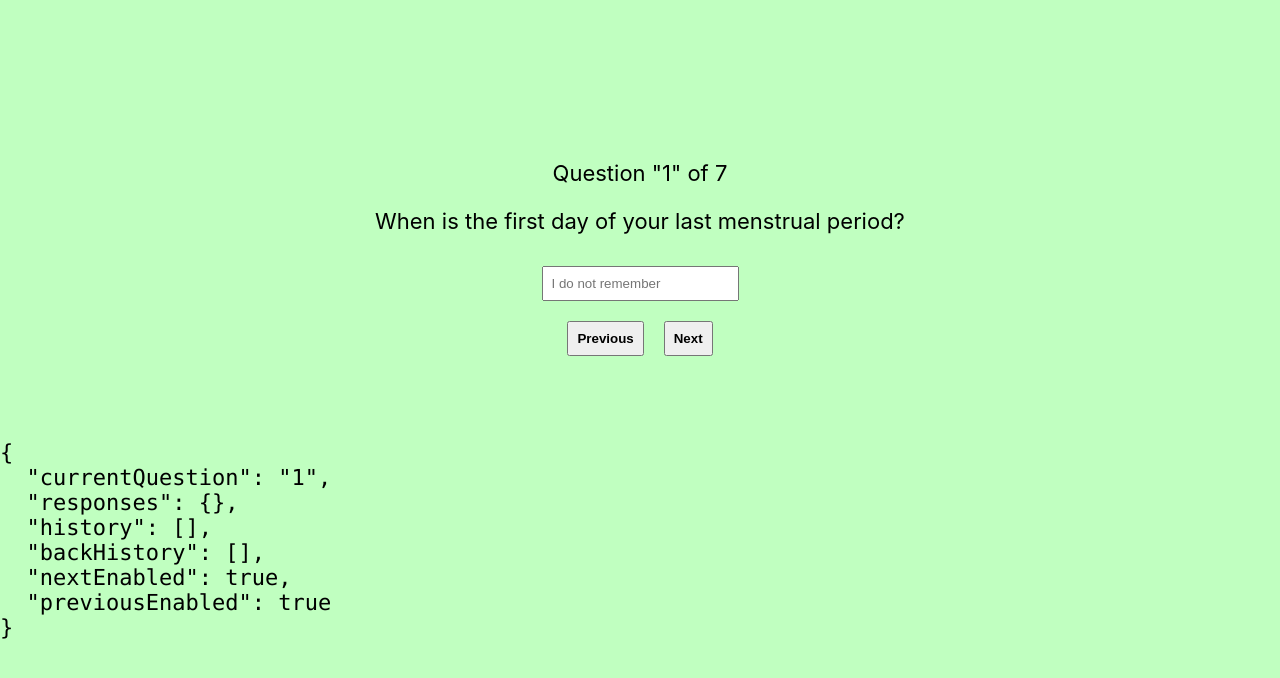
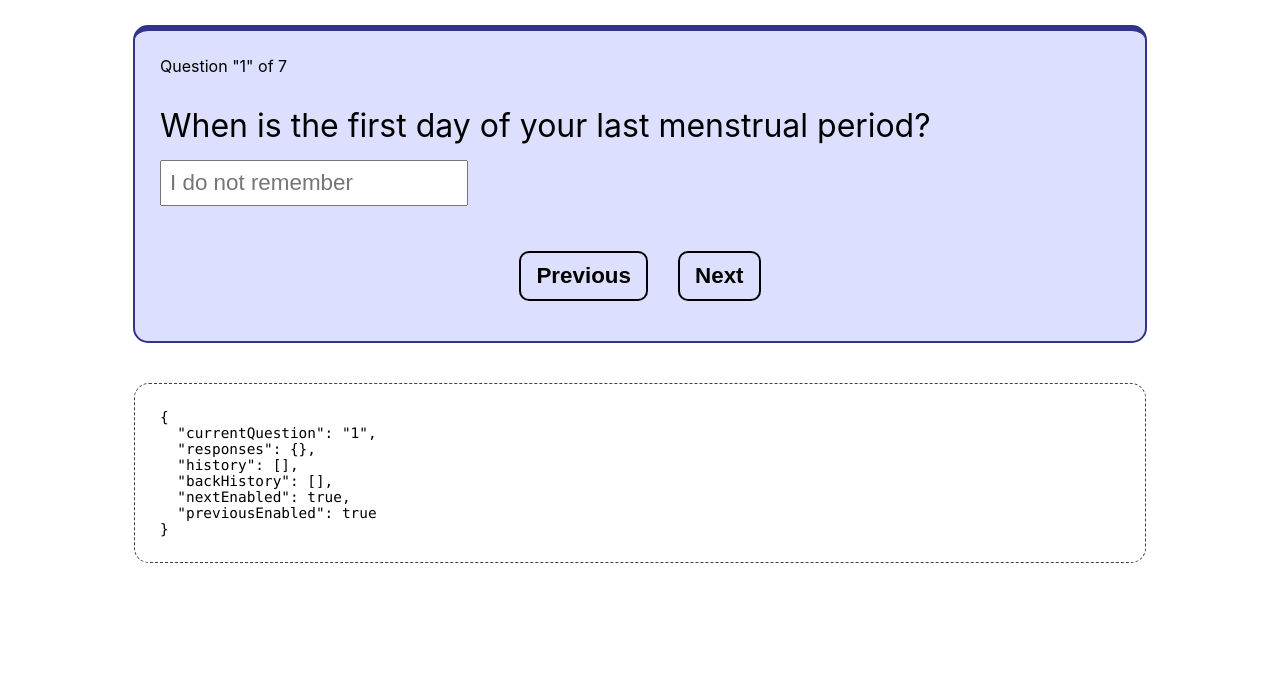
Before and after one commit to garypaduana/pharmacy-survey-react, a React (Create React App) app: page / in a window 1280 px wide. Shown: the top 678 px of the page. Built offline with nearby package versions, Linux system fonts and the light colour scheme.

Commit message:
latest design before taking on the abbreviated questions

```diff
--- a/src/App.css
+++ b/src/App.css
@@ -1,29 +1,65 @@
-.Survey {
-  text-align: center;
-}
-
 .App-header {
-  background-color: #C0FFC0;
-  min-height: 100vh;
-  display: flex;
-  flex-direction: column;
+  /*min-height: 100vh;*/
+  /*display: flex;*/
+  /*flex-direction: column;*/
   /*align-items: center;*/
-  justify-content: center;
-  font-size: 22px;
-  color: black;
+  /*justify-content: center;*/
+  /*font-size: 22px;*/
+  /*color: black;*/
 }
 
 .App-link {
   color: #61dafb;
 }
 
-.DatePicker {
-  margin: 10px;
+.datePicker {
   padding: 8px;
+  font-size: 0.8em;
 }
 
-button {
-  margin: 10px;
-  padding: 8px;
-  font-weight: bold;
+.header {
+  text-align: left;
+  font-size: 1.0em;
+  margin-bottom: 15px;
 }
+
+.question {
+  margin: 30px 0px;
+}
+
+.questionText {
+  font-size: 2.0em;
+  display: block;
+  text-align: left;
+  margin-bottom: 10px;
+}
+
+.child, .parent {
+  padding-top: 5px;
+}
+
+.child {
+  padding-left: 25px;
+}
+
+.inputOptions {
+  font-size: 1.4em;
+  text-align: left;
+}
+
+input[type="checkbox"], input[type="radio"] {
+  transform: scale(1.4);
+  margin-top: 0;
+  vertical-align: top;
+  margin-top: 8px;
+}
+
+input[type="text"] {
+  font-size: 1.0em;
+}
+
+.validationError {
+  border-left: 15px red solid;
+  border-radius: 2px;
+  padding-left: 5px;
+}
--- a/src/App.js
+++ b/src/App.js
@@ -85,7 +85,6 @@ class Survey extends React.Component {
         previousEnabled: false,
         nextEnabled: true
       });
-      alert("You are at the beginning!")
     }
   }
 
@@ -116,12 +115,10 @@ class Survey extends React.Component {
         }
       });
     } else {
-      alert("Next question not available.")
       this.setState({
         nextEnabled: false,
         previousEnabled: true
       })
-      alert(JSON.stringify(this.state.responses));
     }
   }
 
@@ -155,20 +152,28 @@ class Survey extends React.Component {
                                        labels={this.props.labels}
                                        response={this.state.responses[this.state.currentQuestion]}
                                        onQuestionAnswered={this.onQuestionAnswered}
+                                       validationError={!this.state.nextEnabled}
                                        resetButtons={this.resetButtons}/> :
         <p>Question {this.state.currentQuestion} not found!</p>;
 
     return (
         <div>
-          <div className="Survey">
+          <div className="container survey">
+            <div className="header"> Question "{this.state.currentQuestion}" of {this.props.questions.length}</div>
             <form onSubmit={this.handleSubmit}>
-              <p>Question "{this.state.currentQuestion}" of {this.props.questions.length}</p>
-              {content}
+              <div className="question">{content}</div>
             </form>
-            <button type="submit" name="button_previous" onClick={this.goPrevious}
+            <button className="navigation"
+                    type="submit"
+                    name="button_previous"
+                    onClick={this.goPrevious}
                     disabled={!this.state.previousEnabled}>Previous
             </button>
-            <button type="submit" name="button_next" onClick={this.goNext} disabled={!this.state.nextEnabled}>Next
+            <button className="navigation"
+                    type="submit"
+                    name="button_next"
+                    onClick={this.goNext}
+                    disabled={!this.state.nextEnabled}>Next
             </button>
             <br/>
           </div>
@@ -180,9 +185,6 @@ class Survey extends React.Component {
 }
 
 class Question extends React.Component {
-  constructor(props) {
-    super(props);
-  }
 
   handleDatePickerChange = date => {
     this.props.onQuestionAnswered(this.props.question.number, date);
@@ -218,7 +220,7 @@ class Question extends React.Component {
     if (others) {
       let text = event.target.value;
       // if the free text length falls to zero, remove the "other" value from the response
-      if (text.length == 0) {
+      if (text.length === 0) {
         delete response[parent][child];
       }
       else {
@@ -247,7 +249,7 @@ class Question extends React.Component {
       children = optionsAlias[parent].map((child) => {
         let control;
         if (new RegExp("Other.*").test(child)) {
-          control = (<div>
+          control = (<div className="child">
             {child} <input type="text"
                            name={child}
                            key={parent + "." + child}
@@ -258,7 +260,7 @@ class Question extends React.Component {
              </div>);
         }
         else {
-          control = (<div>
+          control = (<div className="child">
             <input type="checkbox"
                    name={child}
                    key={parent + "." + child}
@@ -274,21 +276,23 @@ class Question extends React.Component {
     return children;
   }
 
-  generateInputOptions() {
+  generateInputOptions(validationError) {
     let inputOptions = <div/>;
     let responseType = this.props.question.questionForPatient.responseType;
     if (responseType === "DATE_PICKER_OPTIONAL") {
       inputOptions = (
-          <DatePicker className="DatePicker"
-                      placeholderText={this.props.labels[responseType].empty}
-                      maxDate={new Date()}
-                      isClearable
-                      selected={this.props.response}
-                      onChange={this.handleDatePickerChange}/>
+          <div className={"parent " +  (validationError ? "validationError" : "")}>
+            <DatePicker className="datePicker"
+                        placeholderText={this.props.labels[responseType].empty}
+                        maxDate={new Date()}
+                        isClearable
+                        selected={this.props.response}
+                        onChange={this.handleDatePickerChange}/>
+          </div>
       );
     } else if (responseType === "SINGLE_SELECTION") {
-      const options = this.props.question.questionForPatient.options.map((option) =>
-          <div>
+      inputOptions = this.props.question.questionForPatient.options.map((option) =>
+          <div className={"parent " +  (validationError ? "validationError" : "")}>
             <input type="radio"
                    name={option}
                    key={option}
@@ -296,14 +300,9 @@ class Question extends React.Component {
                    onChange={this.handleSingleSelection}/> {option}
           </div>
       );
-      inputOptions = (
-          <div>
-            {options}
-          </div>
-      );
     } else if (responseType === "MULTIPLE_SELECTION") {
-      const options = this.props.question.questionForPatient.options.map((option) =>
-          <div>
+      inputOptions = this.props.question.questionForPatient.options.map((option) =>
+          <div className={"parent " +  (validationError ? "validationError" : "")}>
             <input type="checkbox"
                    name={option}
                    key={option}
@@ -311,17 +310,11 @@ class Question extends React.Component {
                    onChange={this.handleMultipleSelection}/> {option}
           </div>
       );
-      inputOptions = (
-          <div>
-            {options}
-          </div>
-      );
     } else if (responseType === "SINGLE_SELECTION_THEN_MULTIPLE_SELECTION") {
       const optionsAlias = this.props.question.questionForPatient.options;
-      let options = {};
 
-      options = Object.keys(optionsAlias).map((option) =>
-          <div>
+      inputOptions = Object.keys(optionsAlias).map((option) =>
+          <div className={"parent " +  (validationError ? "validationError" : "")}>
             <input type="radio"
                    name={option}
                    key={option}
@@ -332,20 +325,15 @@ class Question extends React.Component {
             {this.generateChildren(optionsAlias, option)}
           </div>
       );
-      inputOptions = (
-          <div>
-            {options}
-          </div>
-      );
     }
-    return inputOptions;
+    return <div className="inputOptions">{inputOptions}</div>;
   }
 
   render() {
     return (
-        <div className="Question">
-          <p>{this.props.question.questionForPatient.question}</p>
-          {this.generateInputOptions()}
+        <div>
+          <div className="questionText">{this.props.question.questionForPatient.question}</div>
+          {this.generateInputOptions(this.props.validationError)}
         </div>
     );
   }
--- a/src/index.css
+++ b/src/index.css
@@ -1,12 +1,60 @@
 body {
   margin: 0;
   font-family: -apple-system, BlinkMacSystemFont, 'Segoe UI', 'Roboto', 'Oxygen',
-    'Ubuntu', 'Cantarell', 'Fira Sans', 'Droid Sans', 'Helvetica Neue',
-    sans-serif;
+  'Ubuntu', 'Cantarell', 'Fira Sans', 'Droid Sans', 'Helvetica Neue',
+  sans-serif;
   -webkit-font-smoothing: antialiased;
   -moz-osx-font-smoothing: grayscale;
 }
 
 .code {
   font-family: source-code-pro, Menlo, Monaco, Consolas, 'Courier New', monospace;
+  font-size: 0.9em;
+  border: 1px #345 dashed;
+  border-radius: 15px;
+  padding: 25px;
+  width: 80%;
+  max-width: 960px;
+  margin: auto;
 }
+
+.container {
+  text-align: center;
+  width: 80%;
+  max-width: 960px;
+  padding: 25px;
+  margin: 25px auto auto;
+  background-color: #dddfff;
+  border: 2px #338 solid;
+  border-radius: 15px;
+  border-top: 6px #338 solid;
+  /*box-shadow: 15px 15px 25px #ccc;*/
+}
+
+.navigation {
+  background-color: #dddfff;
+  font-weight: bold;
+  color: #000;
+  margin: 15px;
+  padding: 10px 15px;
+  border: 2px black solid;
+  border-radius: 10px;
+  font-size: 1.4em;
+}
+
+.navigation:hover {
+  background-color: #a096fb;
+}
+
+.navigation:active {
+  color: #ff532e;
+}
+
+.navigation:disabled {
+  color: gray;
+  border: 2px gray dashed;
+}
+
+.navigation:disabled:hover {
+  background-color: #dddfff;
+}
```
